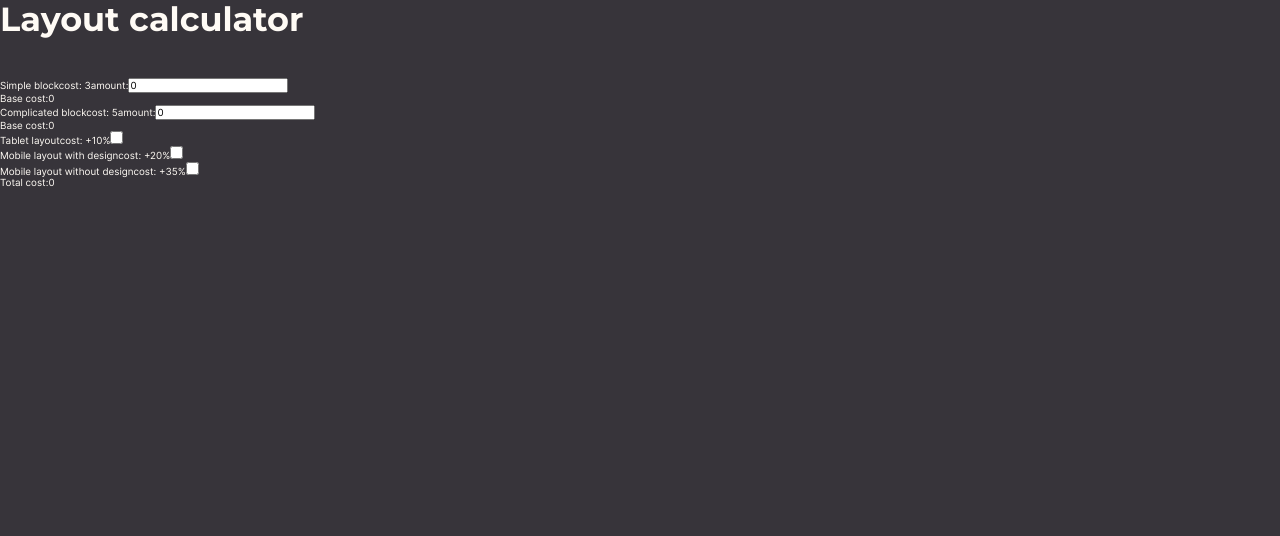
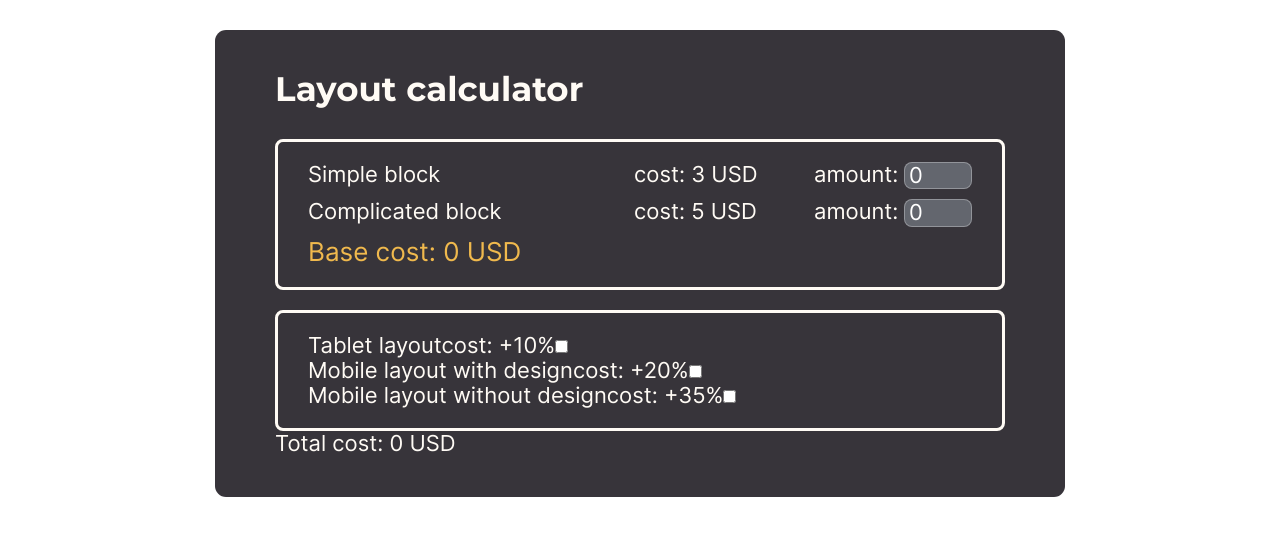
Before and after one commit to VillemanArm/layout_calculator, a React (Create React App) app: page / in a window 1280 px wide. Shown: the top 536 px of the page. Built offline with nearby package versions, Linux system fonts and the light colour scheme.

Commit message:
feat: base block layout complete

```diff
--- a/src/App.js
+++ b/src/App.js
@@ -7,7 +7,7 @@ import Total from './components/Total';
 
 function App() {
   return (
-    <div className="App">
+    <div className="layout-calculator">
       <Header />
       <BaseBlock />
       <AdditionalBlock />
--- a/src/components/AdditionalBlock.js
+++ b/src/components/AdditionalBlock.js
@@ -10,7 +10,7 @@ const Component = () => {
     useEffect(() => { dispatch(calculate()) })
 
     return (
-        <div className="additional">
+        <div className="additional service-block">
             {additionalServices.map(service => {
                 return (
                     <div key={service.name} className="additional__service">
--- a/src/components/BaseBlock.js
+++ b/src/components/BaseBlock.js
@@ -10,28 +10,38 @@ const Component = () => {
     useEffect(() => { dispatch(calculate()) })
 
     return (
-        <div className="base">
+        <div className="base service-block">
             {baseServices.map(service => {
                 return (
                     <div key={service.name} className="base__service">
-                        <span>{service.name}</span>
-                        <span>cost: {service.cost}</span>
+                        <span
+                            className="service-name"
+                            onClick={e => {
+                                const description = e.target.closest('.base__service').querySelector('.service__description')
+                                description.classList.toggle('visible')
+                                console.log(description)
+                            }}
+                        >
+                            {service.name}
+                        </span>
+                        <span>cost: {service.cost} USD</span>
                         <span>amount:</span>
                         <input
                             type="number"
+                            min="0"
+                            max='999'
                             onChange={e => {
                                 dispatch(changeBase({name: service.name, amount: e.target.value}))
                             }}
                             value={service.amount}/>
-                        <div className="service__description"></div>
-                        <div className="base__cost">
-                            <span>Base cost:</span>
-                            <span>{baseCost}</span>
-                        </div>
+                        <span className="service__description">{service.description}</span>
                     </div>
                 )
             })
             }
+            <div className="base__cost">
+                <span>Base cost: {baseCost} USD</span>
+            </div>
 
         </div>
     )
--- a/src/components/Total.js
+++ b/src/components/Total.js
@@ -10,14 +10,13 @@ const Component = () => {
 
     const showClearBtn = () => {
         if (total) {
-            return (<button className="header__btn" onClick={clearServices}>Clear</button>)
+            return (<button onClick={clearServices}>Clear</button>)
         }
     }
 
     return (
         <div className="total">
-            <span>Total cost:</span>
-            <span>{total}</span>
+            <span>Total cost: {total} USD</span>
             {showClearBtn()}
         </div>
     )
--- a/src/css/base.sass
+++ b/src/css/base.sass
@@ -31,107 +31,59 @@ $basic-font-size-mobile: 1.6rem
 
 
 html
-    font-size: 10px
-
+    font-size: 1px
 
 body
-    background-color: $background-color
+    position: relative
+
     font-family: 'Inter', sans-serif
+    font-size: 10rem
+
+    // background-color: $background-color
     color: $primary-color
 
 a
     color: $primary-color
     text-decoration: none
 
-
-h1
-    font-family: $header-font
-    font-size: 6.6rem
-    margin: 0
-
-h2
-    font-family: $header-font
-    font-size: 5.8rem
-    margin-bottom: 4rem
-
 h3
     font-family: $header-font
-    font-size: 3.4rem
-    margin-bottom: 4rem
-
-html
-    font-size: 10px
-
-
-// body
-//     background-color: $background-color
-//     font-family: 'Inter', sans-serif
-//     color: $primary-color
-
-// a
-//     color: $primary-color
-//     text-decoration: none
-
-
-// h1
-//     padding-bottom: 2.7rem
-
-//     font-family: $header-font
-//     font-size: 6.6rem
-
-
-// h2
-//     padding-bottom: 2.7rem
-
-//     font-family: $header-font
-//     font-size: 5.8rem
-
-
-// h3
-//     padding-bottom: 2.7rem
-
-//     font-family: $header-font
-//     font-size: 3.4rem
-
+    font-size: 34rem
+    margin-bottom: 30rem
 
 img
     width: 100%
     height: 100%
     object-fit: contain
 
-.container
-    width: 120em
-    margin-left: auto
-    margin-right: auto
+button
+    display: block
+    padding: 14rem 31rem
+    box-sizing: border-box
 
-// button
-//     display: block
-//     padding: 1.4rem 3.1rem
-//     box-sizing: border-box
+    font-size: 27rem
 
-//     font-size: 2.7rem
+    background-color: $second-color
+    border: 3rem solid $second-color
+    border-radius: 11rem
+    color: $primary-color
 
-//     background-color: $second-color
-//     border: 0.3rem solid $second-color
-//     border-radius: 1.1rem
-//     color: $primary-color
-
-@media (max-width: 82em)
+@media (max-width: 768px)
     html
-        font-size: 0.7692307692307692vw
+        font-size: 0.07692307692307692vw
 
     .container
         width: 120rem
 
-// @media (min-width: 48em)
-//     button:hover
-//         background-color: transparent
-//         color: $second-color
+@media (min-width: 48em)
+    button:hover
+        background-color: transparent
+        color: $second-color
 
-//     a:hover
-//         text-decoration: underline
+    a:hover
+        text-decoration: underline
 
-@media (max-width: 48em)
+@media (max-width: 320px)
     html
         font-size: 3.125vw
 
@@ -162,4 +114,9 @@ img
 
     //     border-radius: 0.8rem
 
-// @import blocks/header
+@import blocks/layout-calculator
+@import blocks/base
+
+
+.visible
+    display: block
--- /dev/null
+++ b/src/css/blocks/base.sass
@@ -0,0 +1,40 @@
+.service-block
+    border: 3rem solid $primary-color
+    border-radius: 8rem
+    padding: 20rem 30rem
+
+.base
+    margin-bottom: 20rem
+
+
+.base__service
+    display: grid
+    grid-template-columns: 326rem 180rem 1fr 68rem
+    margin-bottom: 10rem
+
+    & input
+        border-radius: 8rem
+        outline: 0
+        cursor: text
+        color: #fff
+        border: 1rem solid rgba(255,255,255,.3)
+        background: $input-background
+        padding-left: 4rem
+
+.service__description
+    margin-top: 10rem
+    grid-column: 1 / 5
+    display: none
+
+    font-size: 16rem
+
+    color: $second-color
+
+.service-name:hover
+    color: $second-color
+    cursor: pointer
+
+.base__cost span
+    font-size: 26rem
+
+    color: $second-color
--- /dev/null
+++ b/src/css/blocks/layout-calculator.sass
@@ -0,0 +1,14 @@
+.layout-calculator
+    width: 850rem
+    padding: 40rem 60rem
+    display: flex
+    flex-direction: column
+    position: absolute
+    transform: translate(-50%, 0%)
+    top: 30rem
+    left: 50%
+
+    font-size: 22rem
+
+    background-color: $background-color
+    border-radius: 11rem
```
